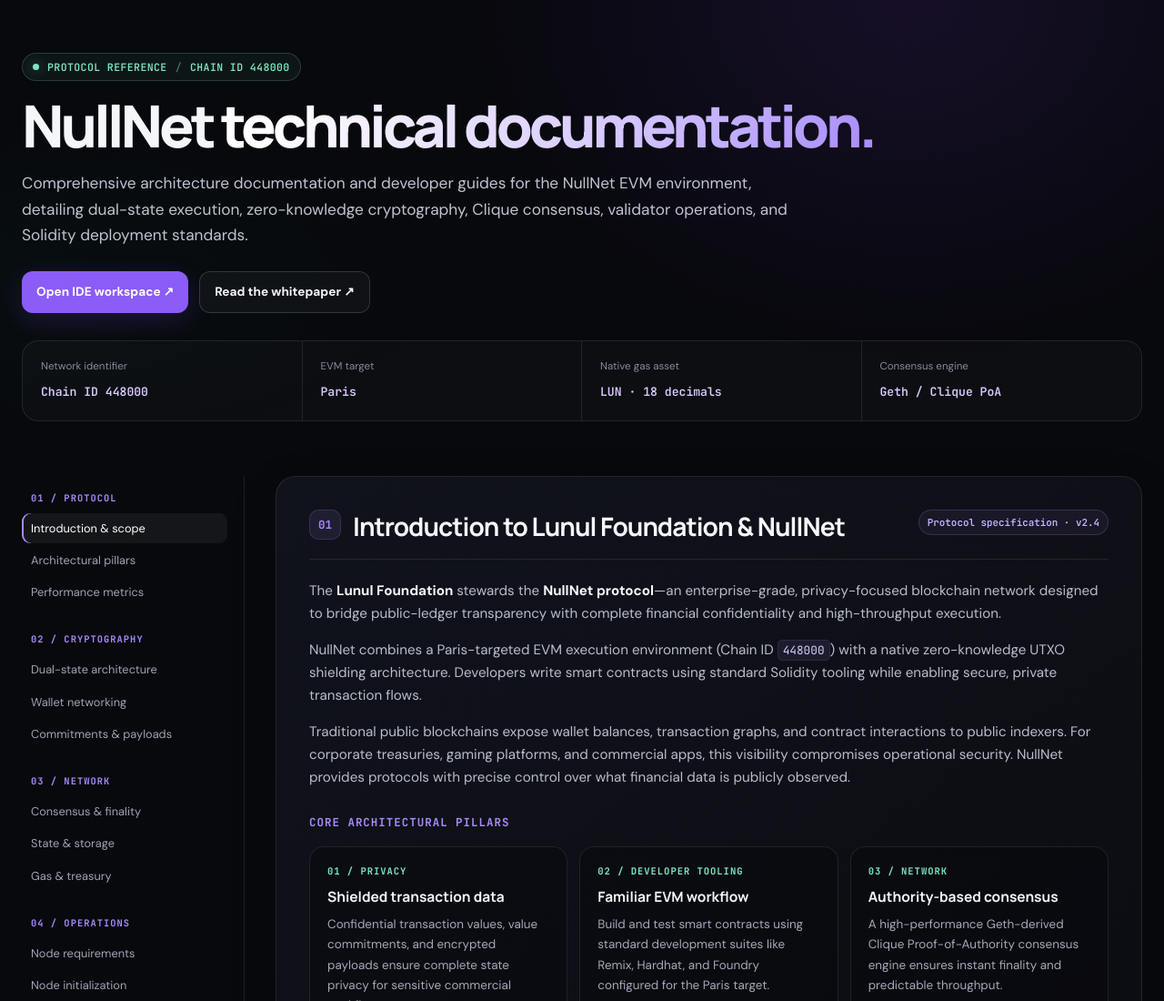
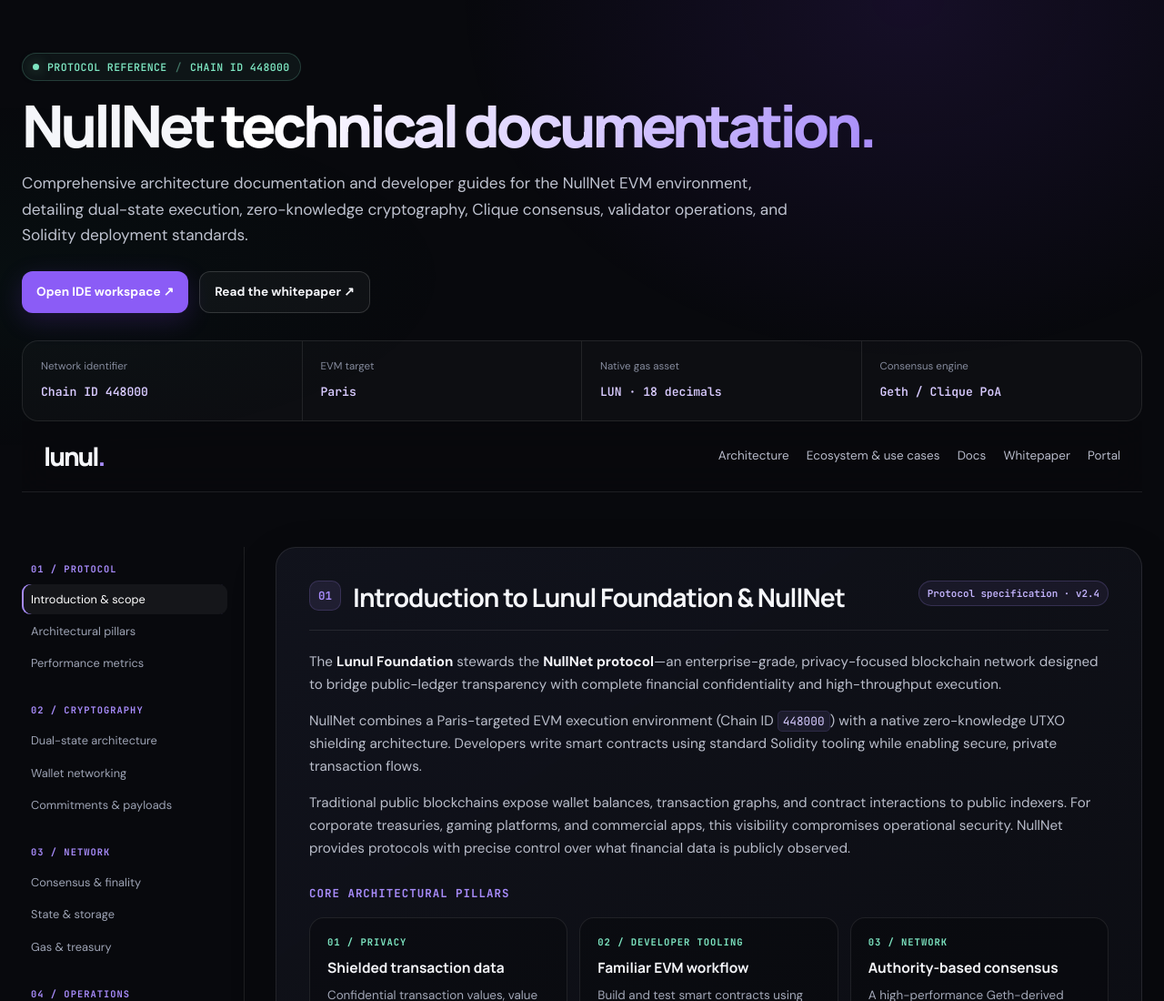
Before and after one commit to lunul-dev/documentation, a website: page index.html in a window 1280 px wide. Shown: the top 1100 px of the page at 91% size. Drawn offline with Linux system fonts and the light colour scheme.

Commit message:
Update index.html

```diff
--- a/index.html
+++ b/index.html
@@ -23,6 +23,12 @@
 <div class="spec-strip">
 <div class="spec"><label>Network identifier</label><strong>Chain ID 448000</strong></div><div class="spec"><label>EVM target</label><strong>Paris</strong></div><div class="spec"><label>Native gas asset</label><strong>LUN · 18 decimals</strong></div><div class="spec"><label>Consensus engine</label><strong>Geth / Clique PoA</strong></div>
 </div>
+  <header class="topbar"><div class="wrap nav">
+<a class="brand" href="https://lunul.org" aria-label="Lunul home">lunul<span>.</span></a>
+<nav class="navlinks" id="navlinks" aria-label="Main navigation">
+<a href="https://lunul.org/index.html#architecture">Architecture</a><a href="https://lunul.org/index.html#use-cases">Ecosystem &amp; use cases</a><a href="https://docs.lunul.org" aria-current="page">Docs</a><a href="https://whitepaper.lunul.org">Whitepaper</a><a href="https://portal.lunul.org">Portal</a>
+</nav>
+</div></header>
 </div></section>
 <div class="wrap docs-layout">
 <aside class="sidebar" aria-label="Documentation contents">
```
